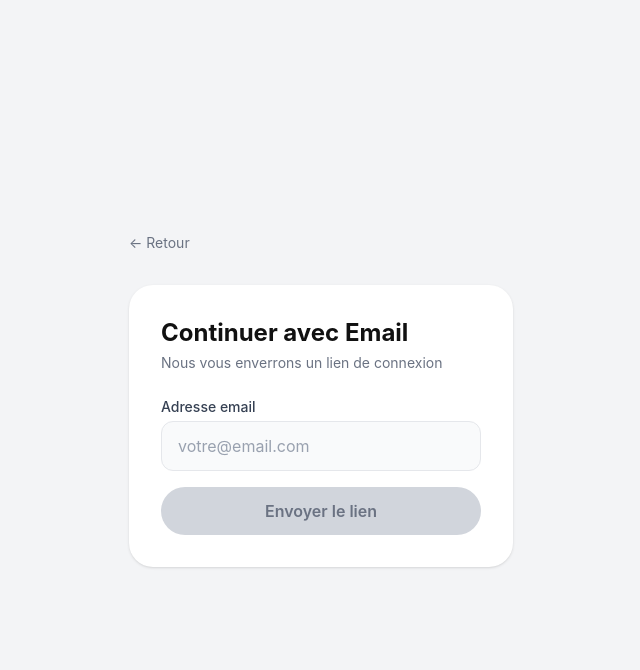
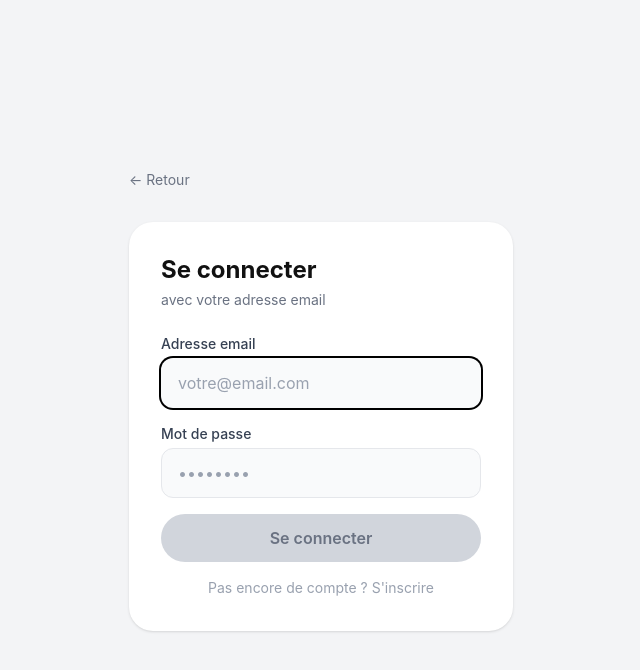
Before and after one commit to sadynarbi-hash/samafacture, a Next.js app: page /auth in a window 1280 px wide. Both pictures are taken after a click on the button "Continuer avec Email". Shown: the top 670 px of the page, without its empty margins (319-959 px from the left). Built offline with nearby package versions, Linux system fonts and the light colour scheme; no server answers.

Commit message:
Auth email+password, remove middleware

```diff
--- a/src/app/auth/AuthScreen.tsx
+++ b/src/app/auth/AuthScreen.tsx
@@ -1,18 +1,22 @@
 'use client';
 
 import { useState } from 'react';
+import { useRouter } from 'next/navigation';
 import { createClient } from '@/lib/supabase/client';
 import Button from '@/components/ui/Button';
 import Input from '@/components/ui/Input';
-import { FileText, Mail } from 'lucide-react';
+import { FileText } from 'lucide-react';
 
 type Step = 'main' | 'email';
+type Mode = 'signin' | 'signup';
 
 export default function AuthScreen() {
+  const router = useRouter();
   const [step, setStep] = useState<Step>('main');
+  const [mode, setMode] = useState<Mode>('signin');
   const [email, setEmail] = useState('');
+  const [password, setPassword] = useState('');
   const [loading, setLoading] = useState(false);
-  const [sent, setSent] = useState(false);
   const [error, setError] = useState('');
   const supabase = createClient();
 
@@ -32,21 +36,40 @@ export default function AuthScreen() {
     });
   };
 
-  const handleEmail = async (e: React.FormEvent) => {
+  const handleEmailAuth = async (e: React.FormEvent) => {
     e.preventDefault();
-    if (!email) return;
+    if (!email || !password) return;
     setLoading(true);
     setError('');
-    const { error } = await supabase.auth.signInWithOtp({
-      email,
-      options: { emailRedirectTo: `${window.location.origin}/auth/callback` },
-    });
-    setLoading(false);
+
+    if (mode === 'signup') {
+      const { error } = await supabase.auth.signUp({ email, password });
       if (error) {
         setError(error.message);
+        setLoading(false);
+        return;
+      }
+      // After signup, sign in directly
+      const { error: signInError } = await supabase.auth.signInWithPassword({ email, password });
+      if (signInError) {
+        setError(signInError.message);
+        setLoading(false);
+        return;
+      }
     } else {
-      setSent(true);
+      const { error } = await supabase.auth.signInWithPassword({ email, password });
+      if (error) {
+        setError(error.message === 'Invalid login credentials'
+          ? 'Email ou mot de passe incorrect'
+          : error.message
+        );
+        setLoading(false);
+        return;
       }
+    }
+
+    router.push('/dashboard/factures');
+    router.refresh();
   };
 
   if (step === 'email') {
@@ -54,27 +77,19 @@ export default function AuthScreen() {
       <div className="min-h-dvh bg-gray-100 flex flex-col items-center justify-center px-6">
         <div className="w-full max-w-sm">
           <button
-            onClick={() => { setStep('main'); setSent(false); setError(''); }}
+            onClick={() => { setStep('main'); setError(''); }}
             className="text-gray-500 text-sm mb-8 flex items-center gap-1 hover:text-black"
           >
             ← Retour
           </button>
 
-          {sent ? (
-            <div className="bg-white rounded-3xl p-8 text-center shadow-sm">
-              <div className="w-16 h-16 bg-black rounded-full flex items-center justify-center mx-auto mb-6">
-                <Mail size={28} className="text-white" />
-              </div>
-              <h2 className="text-2xl font-bold mb-2">Vérifiez vos emails</h2>
-              <p className="text-gray-500 text-sm">
-                Un lien de connexion a été envoyé à <strong>{email}</strong>. Cliquez sur le lien pour vous connecter.
-              </p>
-            </div>
-          ) : (
           <div className="bg-white rounded-3xl p-8 shadow-sm">
-              <h2 className="text-2xl font-bold mb-1">Continuer avec Email</h2>
-              <p className="text-gray-500 text-sm mb-6">Nous vous enverrons un lien de connexion</p>
-              <form onSubmit={handleEmail} className="space-y-4">
+            <h2 className="text-2xl font-bold mb-1">
+              {mode === 'signin' ? 'Se connecter' : 'Créer un compte'}
+            </h2>
+            <p className="text-gray-500 text-sm mb-6">avec votre adresse email</p>
+
+            <form onSubmit={handleEmailAuth} className="space-y-4">
               <Input
                 type="email"
                 placeholder="votre@email.com"
@@ -82,14 +97,31 @@ export default function AuthScreen() {
                 onChange={e => setEmail(e.target.value)}
                 label="Adresse email"
                 required
+                autoFocus
+              />
+              <Input
+                type="password"
+                placeholder="••••••••"
+                value={password}
+                onChange={e => setPassword(e.target.value)}
+                label="Mot de passe"
+                required
               />
               {error && <p className="text-red-500 text-sm">{error}</p>}
-                <Button type="submit" fullWidth loading={loading} disabled={!email}>
-                  Envoyer le lien
+              <Button type="submit" fullWidth loading={loading} disabled={!email || !password}>
+                {mode === 'signin' ? 'Se connecter' : 'Créer mon compte'}
               </Button>
             </form>
+
+            <button
+              onClick={() => { setMode(mode === 'signin' ? 'signup' : 'signin'); setError(''); }}
+              className="w-full text-center text-gray-400 text-sm mt-4 hover:text-black transition-colors"
+            >
+              {mode === 'signin'
+                ? "Pas encore de compte ? S'inscrire"
+                : 'Déjà un compte ? Se connecter'}
+            </button>
           </div>
-          )}
         </div>
       </div>
     );
@@ -98,7 +130,6 @@ export default function AuthScreen() {
   return (
     <div className="min-h-dvh bg-gray-100 flex flex-col items-center justify-center px-6">
       <div className="w-full max-w-sm">
-        {/* Logo */}
         <div className="text-center mb-10">
           <div className="w-16 h-16 bg-black rounded-2xl flex items-center justify-center mx-auto mb-6 shadow-lg">
             <FileText size={32} className="text-white" />
@@ -111,7 +142,6 @@ export default function AuthScreen() {
           </p>
         </div>
 
-        {/* Auth options */}
         <div className="space-y-3">
           <button
             onClick={handleGoogle}
@@ -139,7 +169,7 @@ export default function AuthScreen() {
           </button>
 
           <button
-            onClick={() => setStep('email')}
+            onClick={() => { setStep('email'); setMode('signin'); }}
             className="w-full text-center text-gray-400 text-sm py-3 hover:text-gray-600 transition-colors"
           >
             Continuer avec Email
--- a/src/middleware.ts
+++ /dev/null
@@ -1,12 +0,0 @@
-import { type NextRequest } from 'next/server';
-import { updateSession } from '@/lib/supabase/middleware';
-
-export async function middleware(request: NextRequest) {
-  return await updateSession(request);
-}
-
-export const config = {
-  matcher: [
-    '/((?!_next/static|_next/image|favicon.ico|.*\\.(?:svg|png|jpg|jpeg|gif|webp)$).*)',
-  ],
-};
```
Lines whose indentation alone changed are shown as unchanged.
